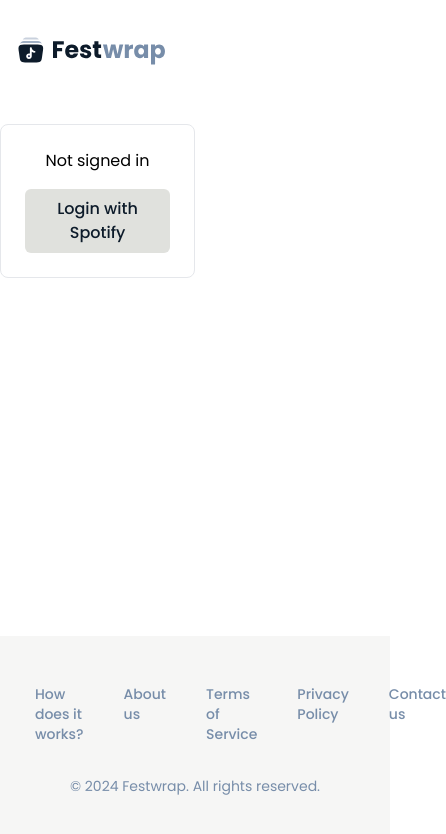
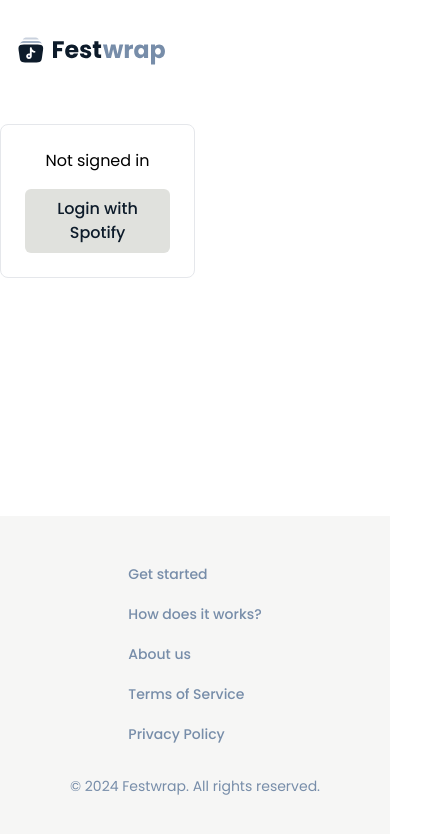
Before and after one commit to festwrap/festwrap-ui, a Next.js app: page / in a window 390 px wide. Shown: the top 834 px of the page, 446 px wide, since content can reach past the window. Built offline with nearby package versions, Linux system fonts and the light colour scheme; no server answers.

Commit message:
fix: ensure display footer correctly for mobile screens

```diff
--- a/src/components/Footer.tsx
+++ b/src/components/Footer.tsx
@@ -6,13 +6,12 @@
     <footer className="bg-secondary bg-opacity-30 text-light">
       <div className="max-w-7xl mx-auto py-12 px-4 sm:px-6 lg:px-8">
         <div className="flex justify-center space-x-6">
-          <nav className="flex gap-10 font-medium text-sm">
+          <nav className="flex flex-col sm:flex-row gap-5 sm:gap-10 font-medium text-sm">
             <Link href="/get-started">Get started</Link>
             <Link href="/how-it-works">How does it works?</Link>
             <Link href="/about-us">About us</Link>
             <Link href="/terms-of-service">Terms of Service</Link>
             <Link href="/privacy-policy">Privacy Policy</Link>
-            <Link href="/contact-us">Contact us</Link>
           </nav>
         </div>
         <div className="mt-8 text-center text-sm">
```
